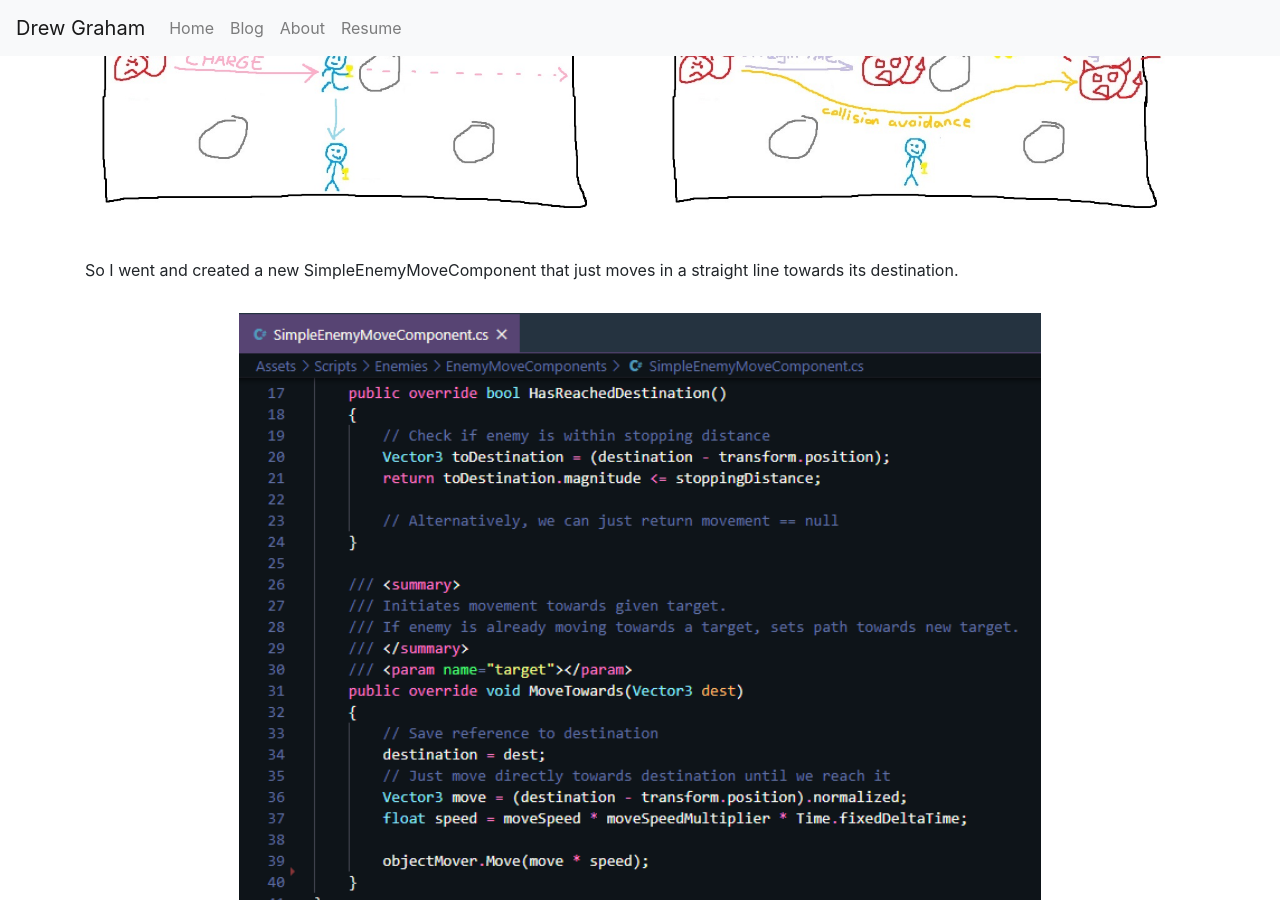
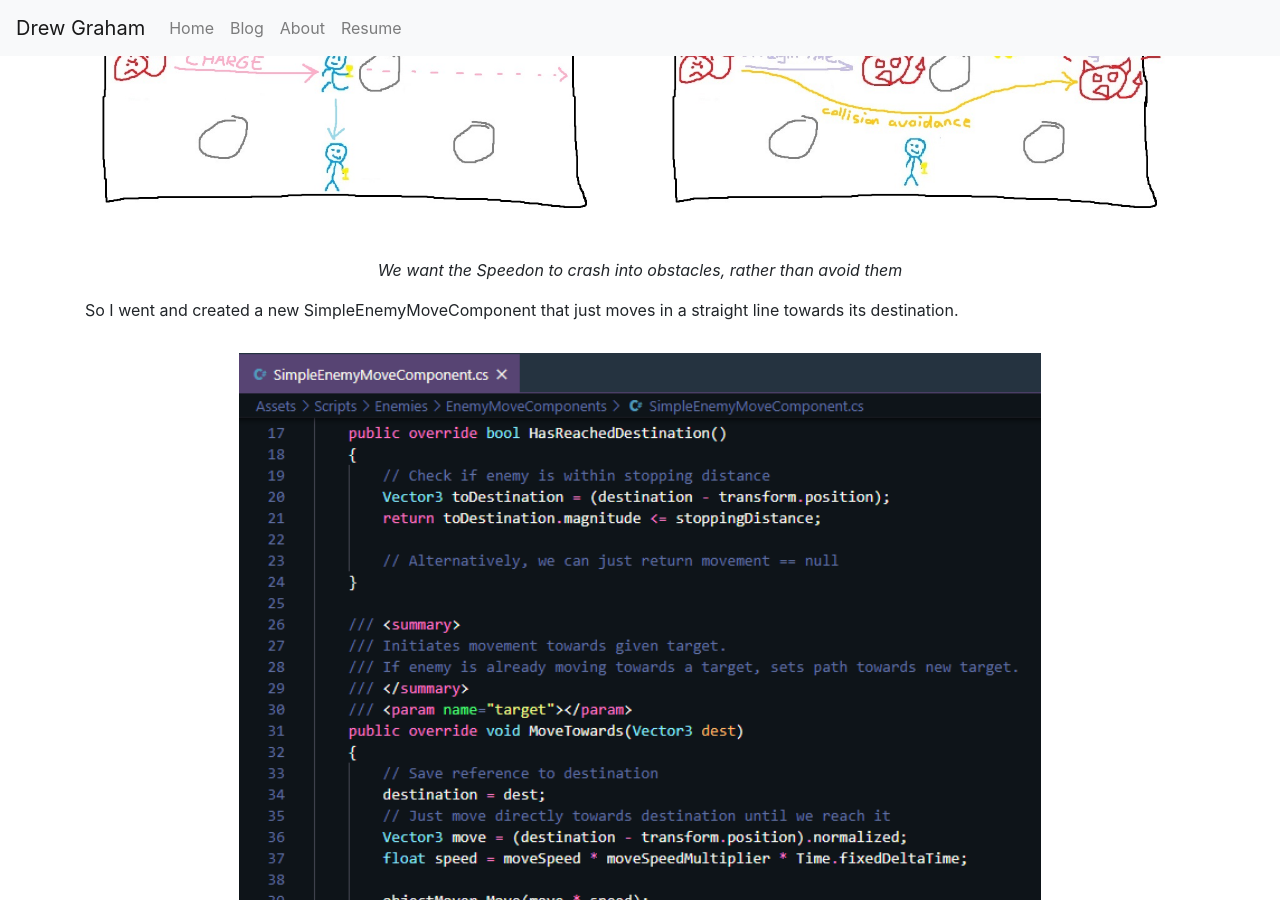
Before and after one commit to dmg9626/dmg9626.github.io, a Jekyll site: the page built from blog/holy-tester/log-7.md, in a window 1280 px wide and 900 px high, scrolled down 1276 px. Built offline with Jekyll 4.4.1, drawn with Linux system fonts in a browser that asks for light colours; nearby versions of some CDN libraries; library files that are not in the unit come from our copies.

Commit message:
log 7 edits

```diff
--- a/blog/holy-tester/log-7.md
+++ b/blog/holy-tester/log-7.md
@@ -42,6 +42,11 @@ Additionally, it means we can't use an approach using NavMesh-based collision av
     <img src="/assets/images/blog/holy-tester/log-7/speedon-drawing-2.jpg" class="blog rounded mx-auto d-block" width="50%" height="auto">
     <img src="/assets/images/blog/holy-tester/log-7/speedon-drawing-3.jpg" class="blog rounded mx-auto d-block" width="50%" height="auto">
 </div>
+<div class="text-center">
+    <p><i>
+    We want the Speedon to crash into obstacles, rather than avoid them
+    </i></p>
+</div>
 
 So I went and created a new SimpleEnemyMoveComponent that just moves in a straight line towards its destination.
 
@@ -53,4 +58,4 @@ So I went and created a new SimpleEnemyMoveComponent that just moves in a straig
 
 Next week me and my teammate Kat will be working together to implement the Speedon, so I sat with her to walk her through the enemy codebase in depth. Doing this helped me realize that I forgot how some parts work, and found some others to be obsolete. I wish I had more time to clean up my work, but we're nearing the 10 week deadline so I'll have to work with what we have.
 
-#### [> Week 8: TITLE_HERE](/blog/holy-tester/log-6)
+#### [> Week 8: TITLE_HERE](/blog/holy-tester/log-8)
```
Also changed, not shown: other parts of blog/holy-tester/log-7.md (+1 -1 lines).
